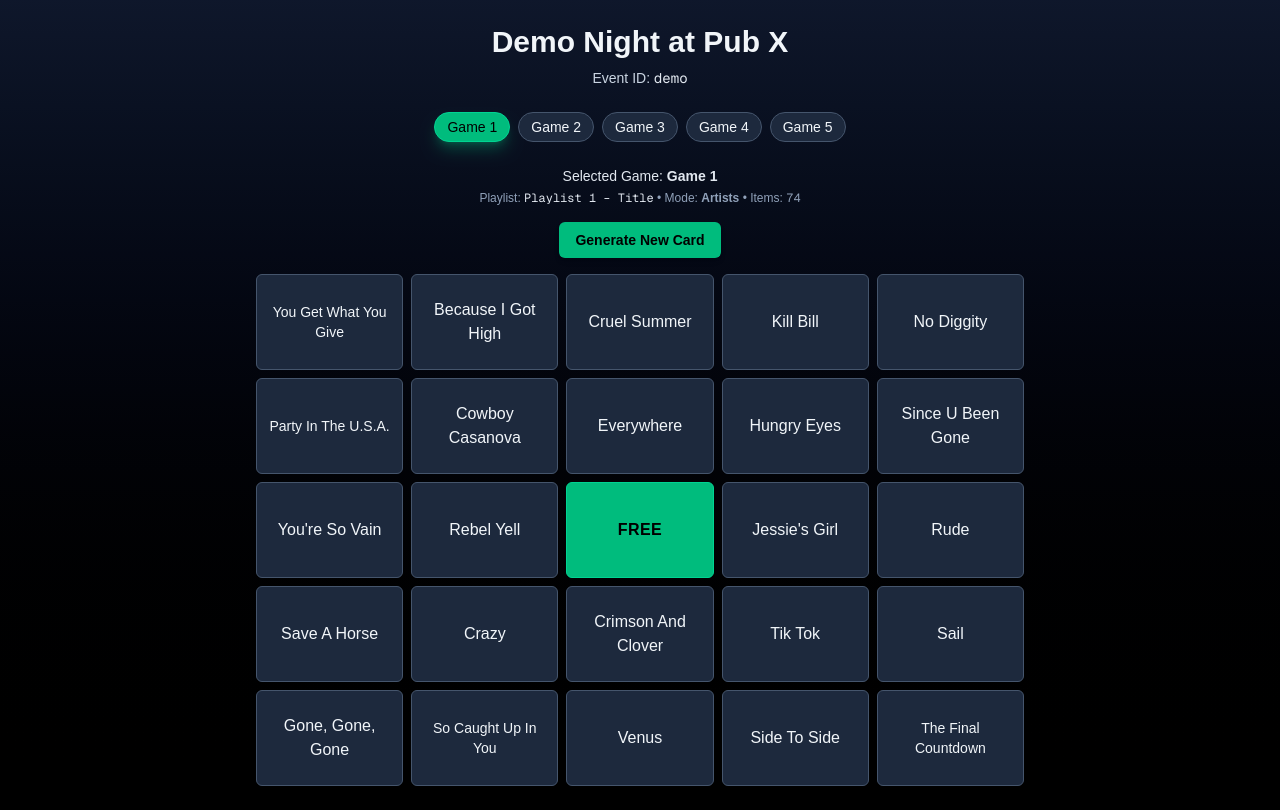
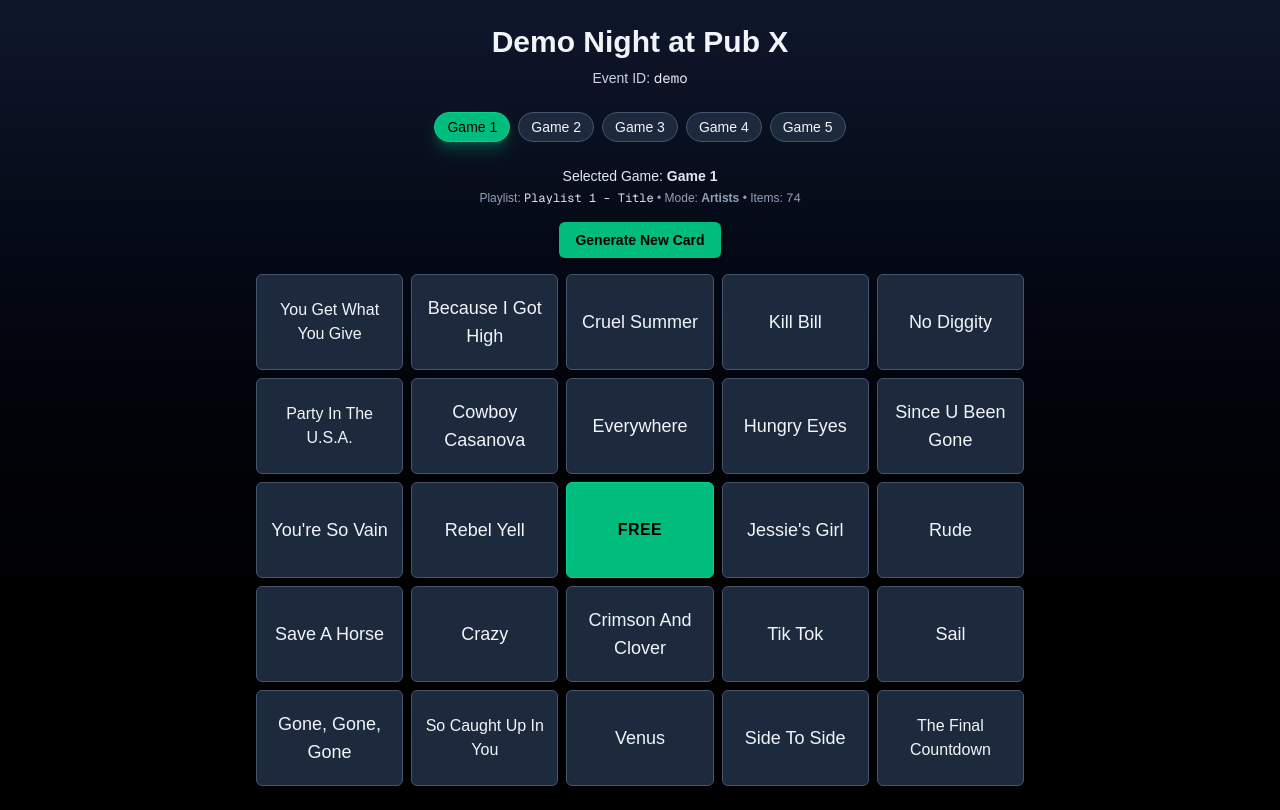
Before and after one commit to erikswartzdesign/music-video-bingo, a Next.js app: page /event/demo in a window 1280 px wide. Built offline with nearby package versions, Linux system fonts and the light colour scheme.

Commit message:
Increase font size again for better readability

```diff
--- a/app/event/[eventId]/page.tsx
+++ b/app/event/[eventId]/page.tsx
@@ -287,8 +287,8 @@ const isLongLabel = trimmed.length > 18;
 
 // Slightly larger fonts for both normal and long labels
 const textSizeClass = isLongLabel
-  ? "text-[0.6rem] sm:text-[0.7rem] md:text-sm"      // long labels
-  : "text-[0.8rem] sm:text-sm md:text-base";         // normal labels
+  ? "text-[0.7rem] sm:text-[0.8rem] md:text-base"     // long labels
+  : "text-[0.9rem] sm:text-base md:text-lg";          // normal labels
 
 
                   return (
```
